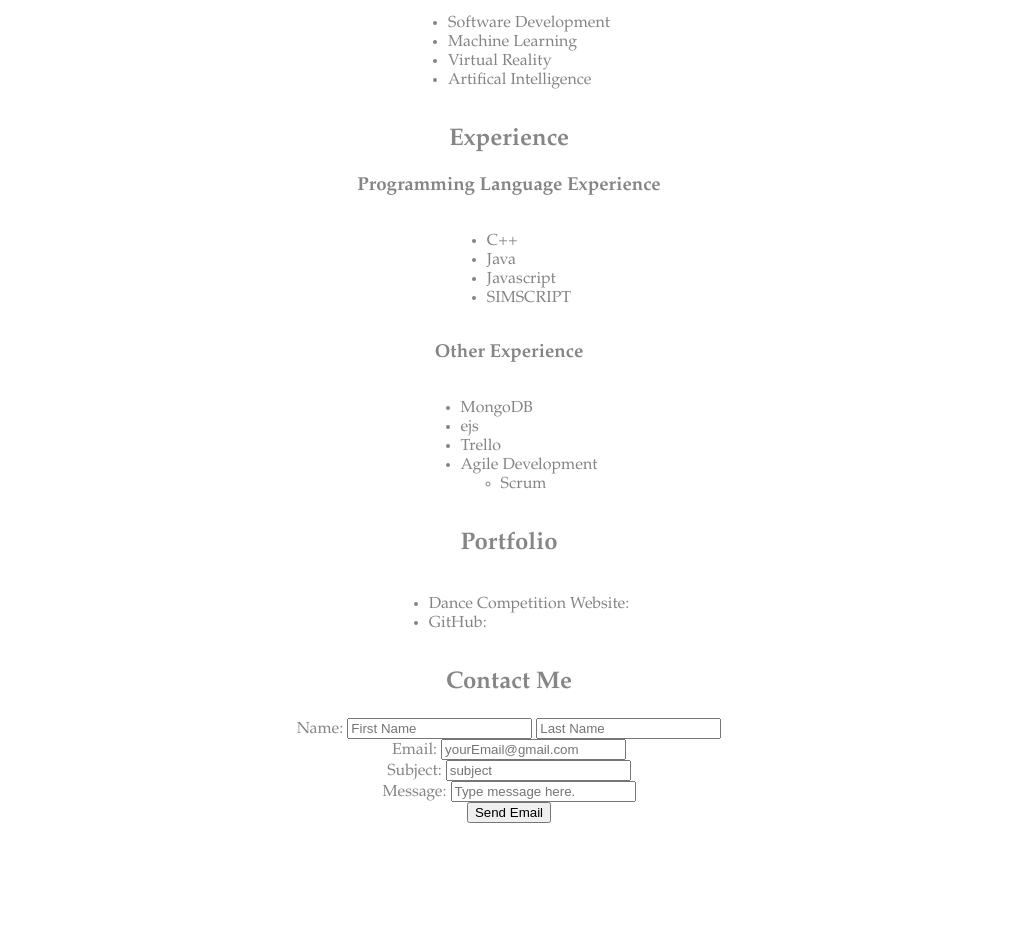
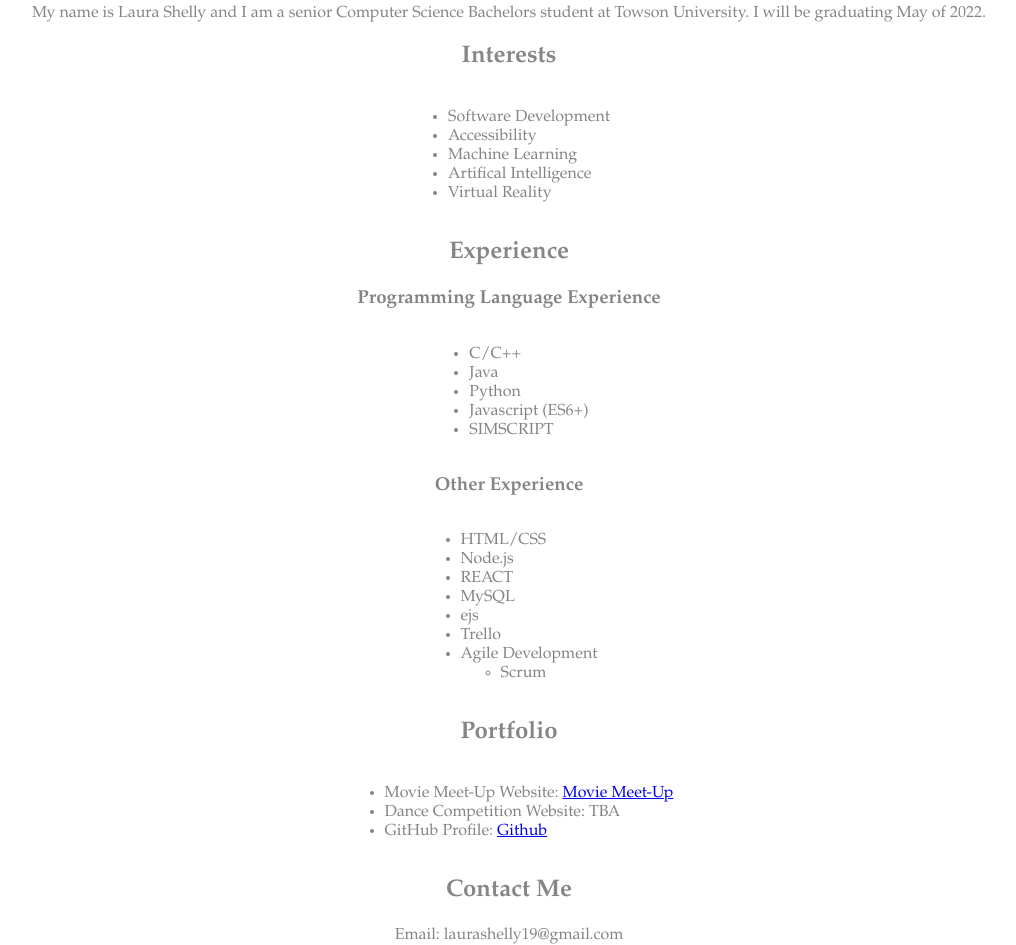
Before and after one commit to lshell6/lshell6.PersonalWebsite.github.io, a plain HTML site: page PersonalWebsite.html in a window 1280 px wide. Shown: the part 556-1501 px from the top of the page, without its empty margins (131-1147 px from the left). Before the commit the page ends 1379 px from the top, so only its background shows below. Drawn offline with Linux system fonts and the light colour scheme.

Commit message:
Newly Updated Files Added

```diff
--- a/PersonalWebsite.css
+++ b/PersonalWebsite.css
@@ -57,8 +57,8 @@ ul{
   }
   .pic {
     border-radius: 50%;
-    height: 40%;
-    width: 40%;
+    height: 20%;
+    width: 20%;
   }
   .headers{
       color: rgba(70, 70, 70, 0.653);
--- a/PersonalWebsite.html
+++ b/PersonalWebsite.html
@@ -7,7 +7,7 @@
         </title>
         <meta charset="utf-8">
         <link rel="stylesheet" href="PersonalWebsite.css">
-        <script type = "text/javascript">
+        <!-- <script type = "text/javascript">
             function sendEmail(){
                 var nodemailer = require('nodemailer');
                 let transporter = nodemailer.createTransport({
@@ -35,7 +35,7 @@
                 });
                 alert("Email Sent!");
             }
-        </script>
+        </script> -->
     </head>
     <body>
         <!--Nav Bar-->
@@ -51,9 +51,9 @@
         </div>
         <!--About Me-->
         <a name = "AboutMe"></a><h1 class = "headers"> About Me </h1>
-        <img src = "IMG_0231.JPG" alt = "Profile Picture" class = "pic"></a>
+        <img src = "IMG_1389.JPG" alt = "Profile Picture" class = "pic"></a>
         <p>
-            My name is Laura Shelly and I am a senior Computer Science Bachelors student at Towson University. I will be graduating spring of 2022.
+            My name is Laura Shelly and I am a senior Computer Science Bachelors student at Towson University. I will be graduating May of 2022.
         </p>
         <!--Interests-->
         <h2 class = "headers">Interests</h2>
@@ -62,13 +62,16 @@
                 Software Development
             </li>
             <li>
+                Accessibility
+            </li>
+            <li>
                 Machine Learning
             </li>
             <li>
-                Virtual Reality
+                Artifical Intelligence
             </li>
             <li>
-                Artifical Intelligence
+                Virtual Reality
             </li>
         </ul>
         <!--Experince-->
@@ -77,13 +80,16 @@
         <div>
             <ul>
                 <li>
-                    C++
+                    C/C++
                 </li>
                 <li>
                     Java
                 </li>
                 <li>
-                    Javascript
+                    Python
+                </li>
+                <li>
+                    Javascript (ES6+)
                 </li>
                 <li>
                     SIMSCRIPT
@@ -94,7 +100,16 @@
         <div>
             <ul>
                 <li>
-                    MongoDB
+                    HTML/CSS
+                </li>
+                <li>
+                    Node.js
+                </li>
+                <li>
+                    REACT
+                </li>
+                <li>
+                    MySQL
                 </li>
                 <li>
                     ejs
@@ -117,22 +132,26 @@
         <div>
             <ul>
                 <li>
-                    Dance Competition Website: <!--put link to website here-->
+                    Movie Meet-Up Website: <a href = "https://github.com/DomFaustino98/WebDevGroup3">Movie Meet-Up</a>
                 </li>
                 <li>
-                    GitHub: <!--Put GitHub Link Here-->
+                    Dance Competition Website: TBA
+                </li>
+                <li>
+                    GitHub Profile: <a href = "https://github.com/lshell6">Github</a>
                 </li>
             </ul>
         </div>
         <!--Contact-->
         <a name = "Contact"></a><h2 class = "headers">Contact Me</h2>
-        <form id = "contact" method = "GET" onSubmit = "return sendEmail()">
+        <label>Email: laurashelly19@gmail.com</label>
+        <!-- <form id = "contact" method = "GET" onSubmit = "return sendEmail()">
             <label for="name">Name:</label> <input type="text" placeholder="First Name" id = "fname" required> <input type="text" placeholder="Last Name" id = "lname" required> <br>
             <label for="email">Email:</label> <input type="text" placeholder="yourEmail@gmail.com" id = "email" required><br>
             <label for="subject">Subject:</label> <input type="text" placeholder="subject" id = "emailSubject" required> <br>
             <label for="message">Message:</label> <input type="text" placeholder="Type message here." id = "emailBody" required> <br>
             <input type = "submit" value = "Send Email">
-        </form>
+        </form> -->
     </body>
     <footer>
 
```
Also changed, not shown: IMG_1389.jpg (added).
